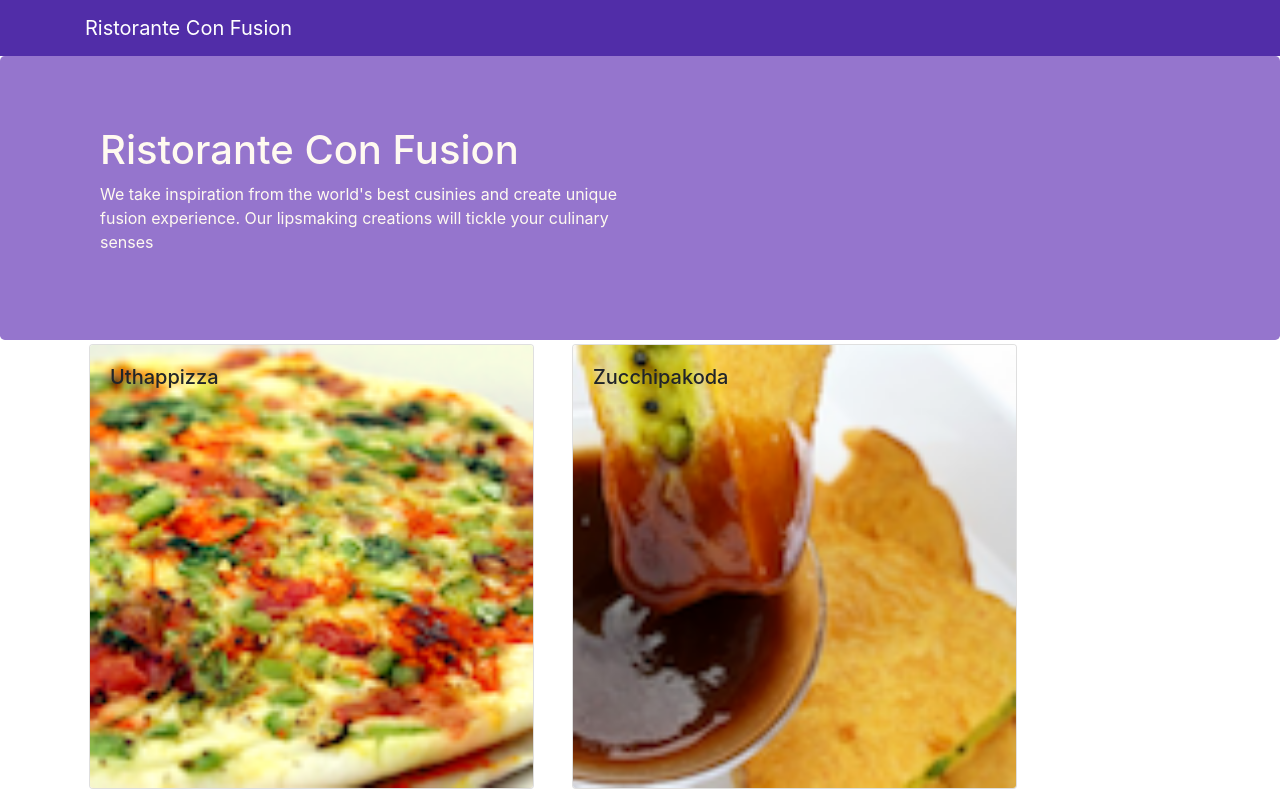
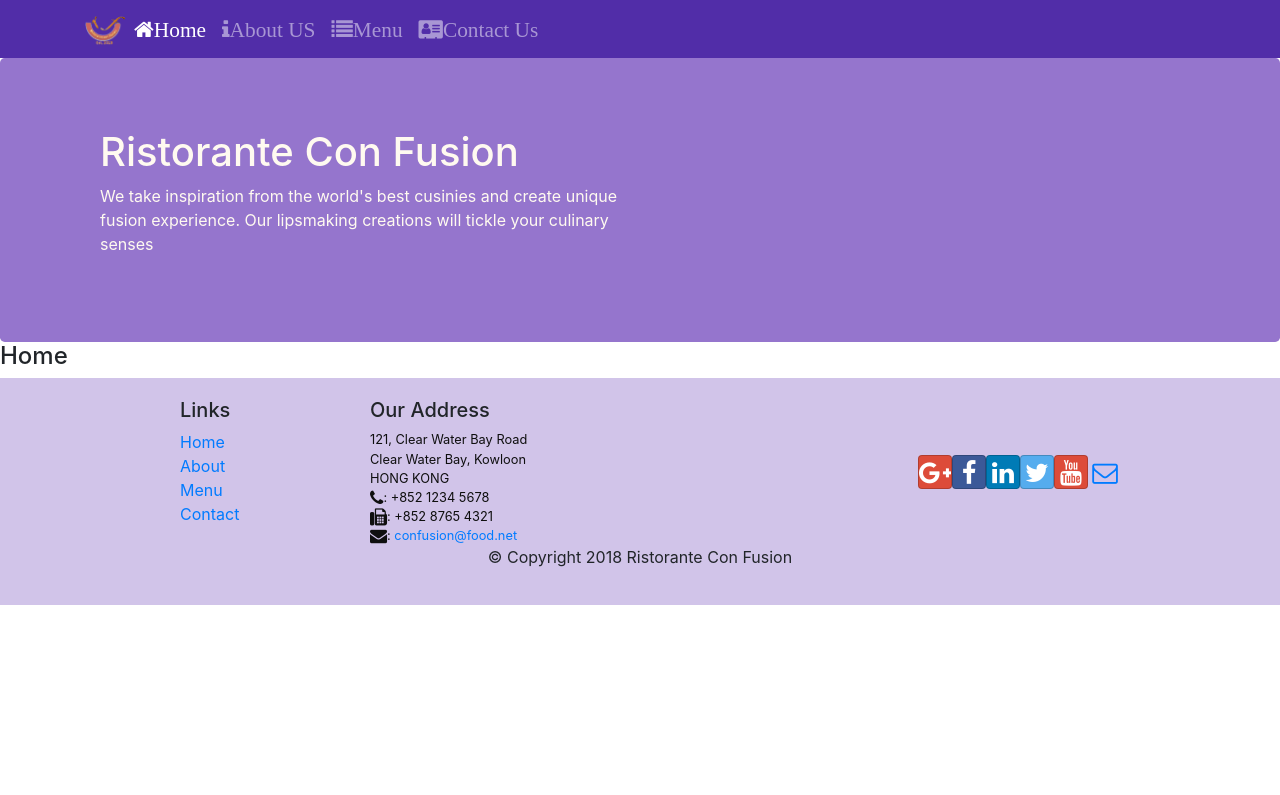
Before and after one commit to someshium/confusion, a React (Create React App) app: page /home in a window 1280 px wide. Shown: the top 795 px of the page. Built offline with nearby package versions, Linux system fonts and the light colour scheme.

Commit message:
react-router

```diff
--- a/package.json
+++ b/package.json
@@ -12,6 +12,7 @@
     "react": "^17.0.2",
     "react-dom": "^17.0.2",
     "react-popper": "^0.9.2",
+    "react-router-dom": "^4.2.2",
     "react-scripts": "4.0.3",
     "reactstrap": "^5.0.0",
     "web-vitals": "^1.1.1"
--- a/src/App.js
+++ b/src/App.js
@@ -1,12 +1,18 @@
 import './App.css';
 
 import MainComponent from './components/MainComponent'
+import {BrowserRouter} from 'react-router-dom'
+
 
 function App() {
   return (
+    <BrowserRouter>
     <div>
+
       <MainComponent />
+
     </div>
+    </BrowserRouter>
   );
 }
 
--- a/src/components/FooterComponent.js
+++ b/src/components/FooterComponent.js
@@ -1,4 +1,5 @@
 import React from 'react'
+import {Link} from 'react-router-dom';
 
 const FooterComponent = () => {
     return (
@@ -8,10 +9,10 @@ const FooterComponent = () => {
                 <div className="col-4 offset-1 col-sm-2">
                     <h5>Links</h5>
                     <ul className="list-unstyled">
-                        <li><a href="#">Home</a></li>
-                        <li><a href="#">About</a></li>
-                        <li><a href="#">Menu</a></li>
-                        <li><a href="contactus.html">Contact</a></li>
+                        <li><Link to="/home">Home</Link></li>
+                        <li><Link to="/home">About</Link></li>
+                        <li><Link to="/menu">Menu</Link></li>
+                        <li><Link to="/menu">Contact</Link></li>
                     </ul>
                 </div>
                 <div className="col-7 col-sm-5">
@@ -28,12 +29,12 @@ const FooterComponent = () => {
                 </div>
                 <div className="col-12 col-sm-4 align-self-center">
                     <div className="text-center">
-                        <a className="btn btn-social-icon btn-google" href="http://google.com/+"><i className="fa fa-google-plus"></i></a>
-                        <a className="btn btn-social-icon btn-facebook" href="http://www.facebook.com/profile.php?id="><i className="fa fa-facebook"></i></a>
-                        <a className="btn btn-social-icon btn-linkedin" href="http://www.linkedin.com/in/"><i className="fa fa-linkedin"></i></a>
-                        <a className="btn btn-social-icon btn-twitter" href="http://twitter.com/"><i className="fa fa-twitter"></i></a>
-                        <a className="btn btn-social-icon btn-google" href="http://youtube.com/"><i className="fa fa-youtube"></i></a>
-                        <a className="btn btn-social-icon" href="mailto:"><i className="fa fa-envelope-o"></i></a>
+                        <Link className="btn btn-social-icon btn-google" to="http://google.com/+"><i className="fa fa-google-plus"></i></Link>
+                        <Link className="btn btn-social-icon btn-facebook" to="http://www.facebook.com/profile.php?id="><i className="fa fa-facebook"></i></Link>
+                        <Link className="btn btn-social-icon btn-linkedin" to="http://www.linkedin.com/in/"><i className="fa fa-linkedin"></i></Link>
+                        <Link className="btn btn-social-icon btn-twitter" to="http://twitter.com/"><i className="fa fa-twitter"></i></Link>
+                        <Link  className="btn btn-social-icon btn-google" to="http://youtube.com/"><i className="fa fa-youtube"></i></Link>
+                        <Link className="btn btn-social-icon" to="mailto:"><i className="fa fa-envelope-o"></i></Link>
                     </div>
                 </div>
             </div>
--- a/src/components/HeaderComponent.js
+++ b/src/components/HeaderComponent.js
@@ -1,13 +1,55 @@
 import React,{Component} from 'react';
-import {Navbar, NavbarBrand, Jumbotron} from 'reactstrap'
+import {Navbar, NavbarBrand,Nav,NavbarToggler,Collapse,NavItem, Jumbotron} from 'reactstrap'
+import {NavLink} from 'react-router-dom';
 
 class Header extends React.Component {
+    constructor(props) {
+        super(props);
+        this.state = {
+            isNavOpen: false
+        }
+        this.toggleNav= this.toggleNav.bind(this) ;
+    }
+
+    toggleNav() {
+        this.setState({isNavOpen: !this.state.isNavOpen});
+    }
+
+
     render() {
+
         return (
         <>
-        <Navbar dark className="">
+        <Navbar dark expand="md" className="">
             <div className="container">
-            <NavbarBrand href="/">Ristorante Con Fusion</NavbarBrand>
+                <NavbarToggler onClick={this.toggleNav} />
+            <NavbarBrand className="mr-auto" href="/">
+                <img src="assets/images/logo.png" height="30" width="41" alt="Restaurante Con Fusion" />
+            </NavbarBrand>
+            <Collapse isOpen={this.state.isNavOpen} navbar>
+            <Nav navbar>
+                <NavItem>
+                    <NavLink className="nav-link" to="/home" >
+                        <span className="fa fa-home fa-lg">Home</span>
+                    </NavLink>
+                </NavItem>
+                <NavItem>
+                    <NavLink className="nav-link" to="/aboutus" >
+                        <span className="fa fa-info fa-lg">About US</span>
+                    </NavLink>
+                </NavItem>
+                <NavItem>
+                    <NavLink className="nav-link" to="/menu" >
+                        <span className="fa fa-list fa-lg">Menu</span>
+                    </NavLink>
+                </NavItem>
+                <NavItem>
+                    <NavLink className="nav-link" to="/contactus" >
+                        <span className="fa fa-address-card fa-lg">Contact Us</span>
+                    </NavLink>
+                </NavItem>
+            </Nav>
+            </Collapse>
             </div>
         </Navbar>
         <Jumbotron>
--- /dev/null
+++ b/src/components/HomeComponent.js
@@ -0,0 +1,11 @@
+
+
+const HomeComponent = () => {
+    return (
+        <div ClassName="container">
+            <h4>Home</h4>
+        </div>
+    )
+}
+
+export default HomeComponent
--- a/src/components/MainComponent.js
+++ b/src/components/MainComponent.js
@@ -6,16 +6,26 @@ import {DISHES} from '../shared/dishes';
 import {useState} from 'react';
 import Header from './HeaderComponent';
 import FooterComponent from './FooterComponent';
+import HomeComponent from './HomeComponent';
+import {Switch, Route, Redirect} from 'react-router-dom'
 
 
 function MainComponent() {
     const [selectedDishId, setSelectedDishId] = useState(null);
+    const HomePage = () => {
+      return(
+        <HomeComponent />
+      )
+    }
   return (
     <div>
       <Header />
-      <MenuComponent  dishes={DISHES} onClickDish= {(dishId) => setSelectedDishId(dishId)}/>
+      <Switch>
+        <Route path="/home" component ={HomePage} />
+        <Route exact path="/menu" component ={() => <MenuComponent dishes={DISHES} />} />
+        <Redirect to="/home" />
 
-      <DishDetailComponent  selectedDish={DISHES.filter(dish => dish.id === selectedDishId )[0]} />
+      </Switch>
       <FooterComponent />
     </div>
   );
```
Also changed, not shown: 1 other file (tests, documents, lock files or other folders).
